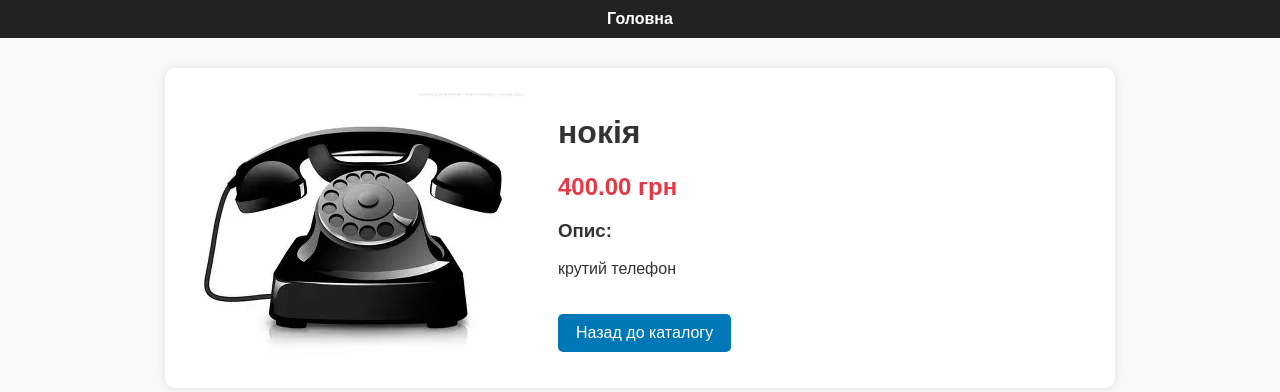
After one commit to Darkusha324/second_django_project, a Django app: a page that uses online_store/app_online_store/templates/product_detail/product_detail.html in a window 1280 px wide. The commit adds this page. Shown: the top 392 px of the page. Run offline with Django 5.2, Linux system fonts and the light colour scheme; data comes from the database, SQL or seed files in the repository; both versions use the stored data as it was after the commit.

Commit message:
добавлення slug в модель product, тепер реєстрація імя можна лише англіськими буквами , добавлення сторінки з детальним описом товару

```diff
--- a/online_store/app_online_store/form.py
+++ b/online_store/app_online_store/form.py
@@ -2,6 +2,7 @@ from .models import Product
 from django import forms
 from django.contrib.auth.forms import UserCreationForm
 from django.contrib.auth.models import User
+from .validators import validate_english_username
 
 class FormProduct (forms.ModelForm):
     class Meta:
@@ -9,6 +10,7 @@ class FormProduct (forms.ModelForm):
         fields = ["name","price", "photograph" ,"description" ]
 
 class RegisterUserForm(UserCreationForm):
+    username = forms.CharField(max_length=150,validators=[validate_english_username])
     password2 = forms.CharField(widget=forms.PasswordInput,help_text='')
     class Meta:
         model = User
--- a/online_store/app_online_store/models.py
+++ b/online_store/app_online_store/models.py
@@ -1,12 +1,44 @@
 from django.db import models
+from django.utils.text import slugify
+
+def ua_to_en(text):
+    mapping = {
+        'а': 'a', 'б': 'b', 'в': 'v', 'г': 'h', 'ґ': 'g',
+        'д': 'd', 'е': 'e', 'є': 'ye', 'ж': 'zh', 'з': 'z',
+        'и': 'y', 'і': 'i', 'ї': 'yi', 'й': 'y', 'к': 'k',
+        'л': 'l', 'м': 'm', 'н': 'n', 'о': 'o', 'п': 'p',
+        'р': 'r', 'с': 's', 'т': 't', 'у': 'u', 'ф': 'f',
+        'х': 'kh', 'ц': 'ts', 'ч': 'ch', 'ш': 'sh', 'щ': 'shch',
+        'ю': 'yu', 'я': 'ya', 'ь': '', '’': '', "'": ''
+    }
+
+    result = ""
+    for char in text.lower():
+        result += mapping.get(char, char)
+    return result
+
 
 class Product(models.Model):
     name = models.CharField(max_length=20)
+    slug = models.SlugField(unique=True,blank=True)
     price =  models.DecimalField(max_digits=10,decimal_places=2)
     photograph = models.ImageField(upload_to="photograph/",blank=True,null=True,default="photograph/telephon.jpg")
     description = models.TextField(blank=True, null=True)
     creation_date = models.DateTimeField(auto_now_add=True)
 
-
     def __str__(self):
         return self.name
+
+    def save(self, *args, **kwargs):
+        if not self.slug:
+            base_slug = slugify(ua_to_en(self.name))
+            slug = base_slug
+            counter = 1
+
+            while Product.objects.filter(slug=slug).exists():
+                slug = f"{base_slug}-{counter}"
+                counter += 1
+
+            self.slug = slug
+
+        super().save(*args, **kwargs)
--- /dev/null
+++ b/online_store/app_online_store/templates/product_detail/product_detail.html
@@ -0,0 +1,107 @@
+<!DOCTYPE html>
+<html lang="uk">
+<head>
+    <meta charset="UTF-8">
+    <title>{{ product.name }}</title>
+    <style>
+        body {
+            font-family: Arial, sans-serif;
+            margin: 0;
+            background-color: #f9f9f9;
+            color: #333;
+        }
+
+        nav {
+            background-color: #222;
+            padding: 10px;
+            text-align: center;
+        }
+        nav a {
+            color: #fff;
+            text-decoration: none;
+            margin: 0 15px;
+            font-weight: bold;
+        }
+        nav a:hover {
+            text-decoration: underline;
+        }
+
+        .container {
+            width: 90%;
+            max-width: 900px;
+            margin: 30px auto;
+            background: #fff;
+            padding: 25px;
+            border-radius: 10px;
+            box-shadow: 0 0 10px rgba(0,0,0,0.1);
+        }
+
+        .product-wrapper {
+            display: flex;
+            gap: 30px;
+            flex-wrap: wrap;
+        }
+
+        .product-wrapper img {
+            max-width: 350px;
+            border-radius: 10px;
+        }
+
+        .info {
+            flex: 1;
+        }
+
+        .price {
+            font-size: 24px;
+            font-weight: bold;
+            color: #e63946;
+            margin: 15px 0;
+        }
+
+        .btn-back {
+            display: inline-block;
+            margin-top: 20px;
+            padding: 10px 18px;
+            background-color: #0077b6;
+            color: #fff;
+            text-decoration: none;
+            border-radius: 5px;
+        }
+        .btn-back:hover {
+            background-color: #023e8a;
+        }
+    </style>
+</head>
+<body>
+
+<nav>
+    <a href="{% url 'store:home' %}">Головна</a>
+</nav>
+
+<div class="container">
+    <div class="product-wrapper">
+        <img src="{{ product.photograph.url }}" alt="{{ product.name }}">
+
+        <div class="info">
+            <h1>{{ product.name }}</h1>
+
+            <div class="price">{{ product.price }} грн</div>
+
+            <h3>Опис:</h3>
+            <p>{{ product.description }}</p>
+
+            {% if product.condition %}
+            <p><strong>Стан:</strong> {{ product.condition }}</p>
+            {% endif %}
+
+            {% if product.created_at %}
+            <p><strong>Додано:</strong> {{ product.created_at|date:"d.m.Y" }}</p>
+            {% endif %}
+
+            <a href="{% url 'store:home' %}" class="btn-back">Назад до каталогу</a>
+        </div>
+    </div>
+</div>
+
+</body>
+</html>
--- a/online_store/app_online_store/urls.py
+++ b/online_store/app_online_store/urls.py
@@ -10,5 +10,6 @@ urlpatterns = [
     path('add_product/',views.add_product,name = 'add_product'),
     path('register_user/', views.register,name='register_user'),
     path('login_user/',views.login_user,name='login_user'),
-    path('logout_user/',views.logout_user,name = 'logout_user')
+    path('logout_user/',views.logout_user,name = 'logout_user'),
+    path('product_detail/<slug:slug>' , views.product_detail,name = 'product_detail')
 ]
--- /dev/null
+++ b/online_store/app_online_store/validators.py
@@ -0,0 +1,6 @@
+from django.core.exceptions import ValidationError
+import re
+
+def validate_english_username(value):
+    if not re.match(r'^[A-Za-z0-9_]+$', value):
+        raise ValidationError("Ім'я користувача може містити тільки англійські літери, цифри та _.")
--- a/online_store/app_online_store/views.py
+++ b/online_store/app_online_store/views.py
@@ -49,3 +49,8 @@ def login_user(request):
 def logout_user(request):
     logout(request)
     return redirect("store:home")
+
+
+def product_detail (request, slug ):
+    product = models.Product.objects.get(slug=slug)
+    return render(request,'product_detail/product_detail.html',{"product":product})
```
Also changed, not shown: online_store/app_online_store/templates/store/home.html (+8 -3 lines), online_store/app_online_store/migrations/0001_initial.py, online_store/db.sqlite3, online_store/media/photograph/телефон.webp (added).
